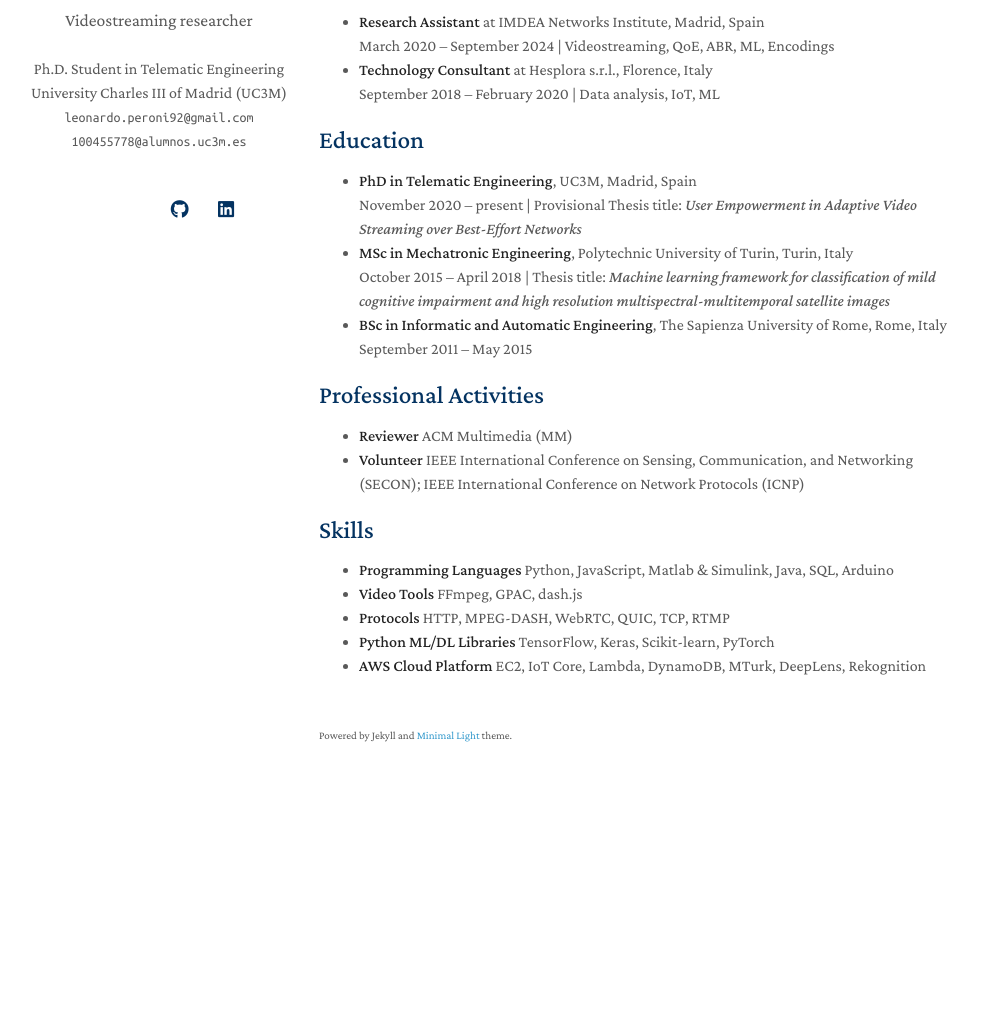
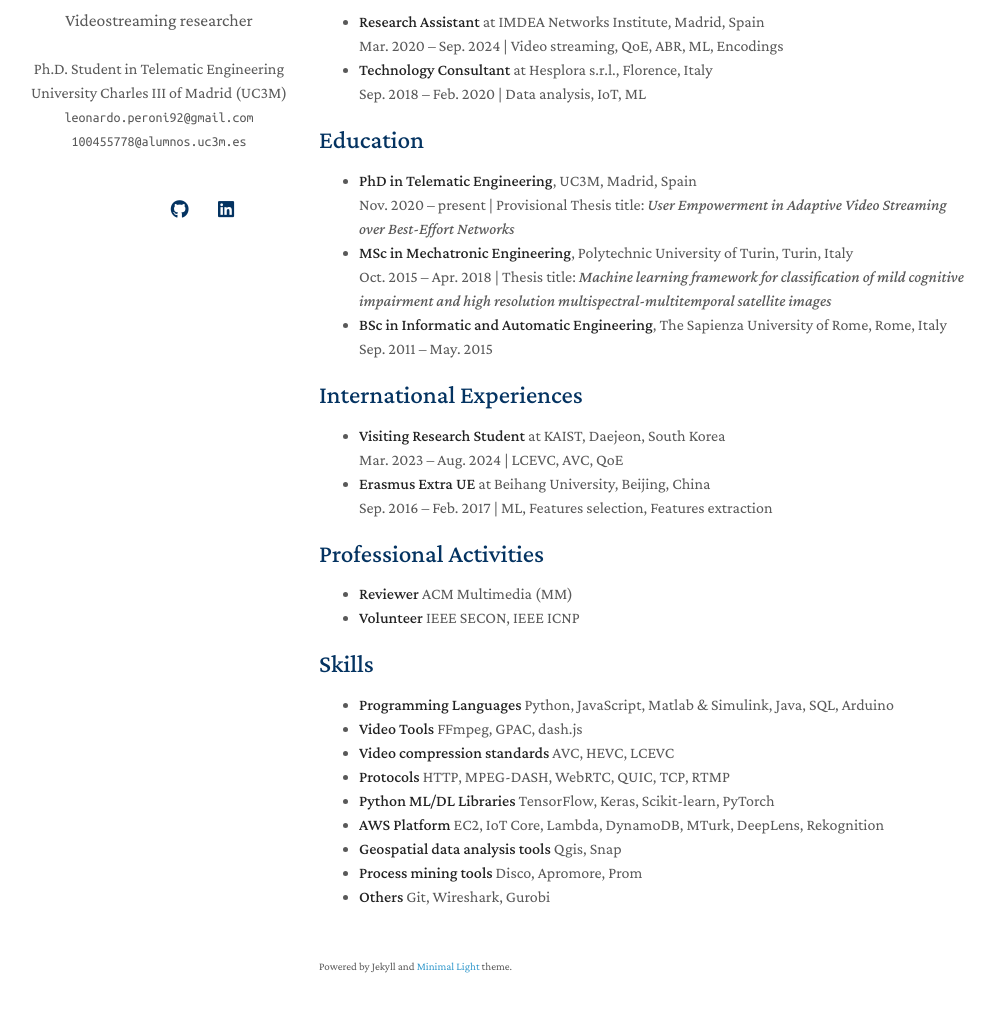
Before and after one commit to Leo-rojo/Leo-rojo.github.io, a Jekyll site: the page built from _pages/about.md, in a window 1280 px wide and 1352 px high. Shown: the part 305-1317 px from the top of the window, without its empty margins (151-1146 px from the left). Built offline with Jekyll 4.4.1, drawn with Linux system fonts in a browser that asks for light colours; a style sheet for code colours, icons or effects is not loaded.

Commit message:
about and CV updated

```diff
--- a/_pages/about.md
+++ b/_pages/about.md
@@ -14,29 +14,37 @@ emphasizing Quality of Experience (QoE), Adaptive Bitrate (ABR) algorithms, and
 
 ## Working experience
 - **Research Assistant** at IMDEA Networks Institute, Madrid, Spain
-  March 2020 – September 2024 | Videostreaming, QoE, ABR, ML, Encodings
+  Mar. 2020 – Sep. 2024 | Video streaming, QoE, ABR, ML, Encodings
 - **Technology Consultant** at Hesplora s.r.l., Florence, Italy
-  September 2018 – February 2020 | Data analysis, IoT, ML
+  Sep. 2018 – Feb. 2020 | Data analysis, IoT, ML
 
 
 ## Education
 - **PhD in Telematic Engineering**, UC3M, Madrid, Spain
-  November 2020 – present | Provisional Thesis title: *User Empowerment in Adaptive Video Streaming over Best-Effort Networks*
+  Nov. 2020 – present | Provisional Thesis title: *User Empowerment in Adaptive Video Streaming over Best-Effort Networks*
 - **MSc in Mechatronic Engineering**, Polytechnic University of Turin, Turin, Italy
-  October 2015 – April 2018 | Thesis title: *Machine learning framework for classification of mild cognitive impairment and high resolution
+  Oct. 2015 – Apr. 2018 | Thesis title: *Machine learning framework for classification of mild cognitive impairment and high resolution
 multispectral-multitemporal satellite images*
 - **BSc in Informatic and Automatic Engineering**, The Sapienza University of Rome, Rome, Italy
-  September 2011 – May 2015
+  Sep. 2011 – May. 2015
 
+## International Experiences
+- **Visiting Research Student** at KAIST, Daejeon, South Korea
+  Mar. 2023 – Aug. 2024 | LCEVC, AVC, QoE
+- **Erasmus Extra UE** at Beihang University, Beijing, China
+  Sep. 2016 – Feb. 2017 | ML, Features selection, Features extraction
 
 ## Professional Activities
 - **Reviewer** ACM Multimedia (MM)
-- **Volunteer** IEEE International Conference on Sensing, Communication, and Networking (SECON);
-IEEE International Conference on Network Protocols (ICNP)
+- **Volunteer** IEEE SECON, IEEE ICNP
 
 ## Skills
 - **Programming Languages** Python, JavaScript, Matlab & Simulink, Java, SQL, Arduino
 - **Video Tools** FFmpeg, GPAC, dash.js
+- **Video compression standards** AVC, HEVC, LCEVC
 - **Protocols** HTTP, MPEG-DASH, WebRTC, QUIC, TCP, RTMP
 - **Python ML/DL Libraries** TensorFlow, Keras, Scikit-learn, PyTorch
-- **AWS Cloud Platform** EC2, IoT Core, Lambda, DynamoDB, MTurk, DeepLens, Rekognition
+- **AWS Platform** EC2, IoT Core, Lambda, DynamoDB, MTurk, DeepLens, Rekognition
+- **Geospatial data analysis tools** Qgis, Snap
+- **Process mining tools** Disco, Apromore, Prom
+- **Others** Git, Wireshark, Gurobi
```
Also changed, not shown: 1 other file.
